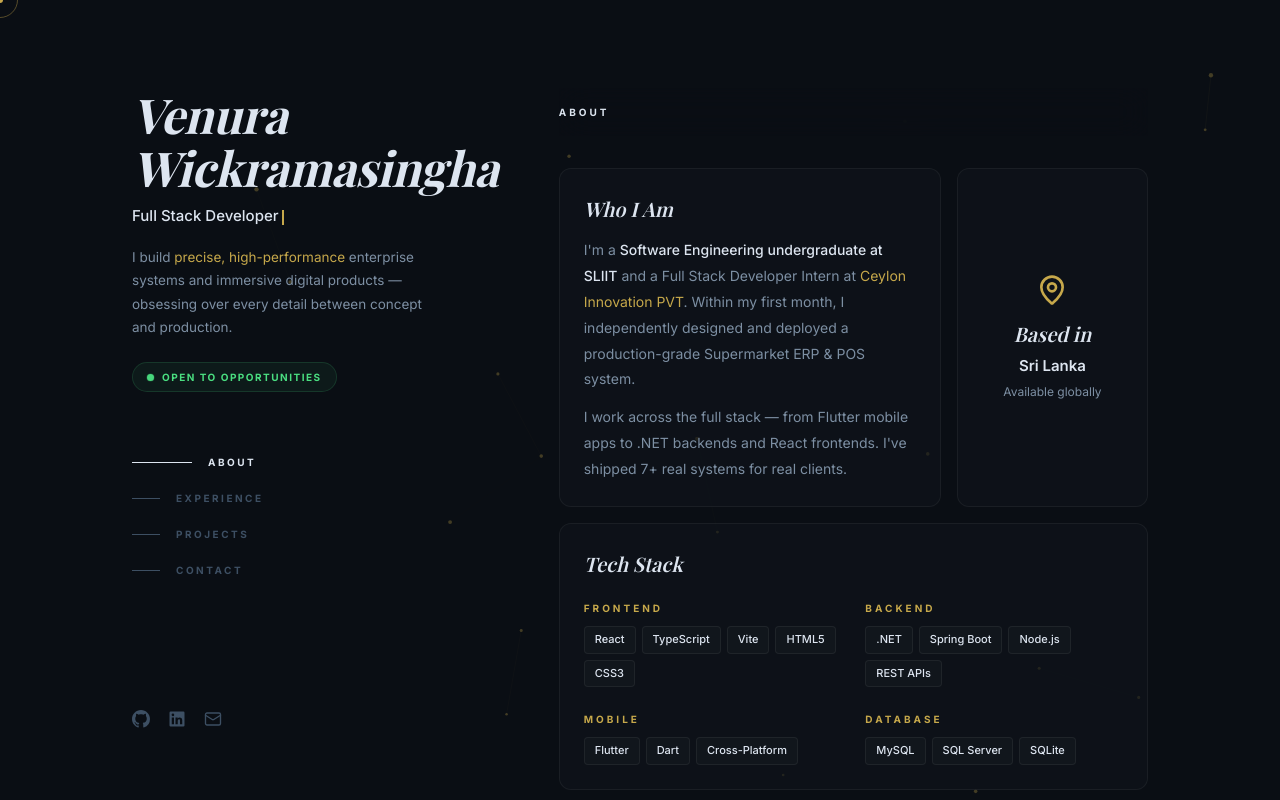
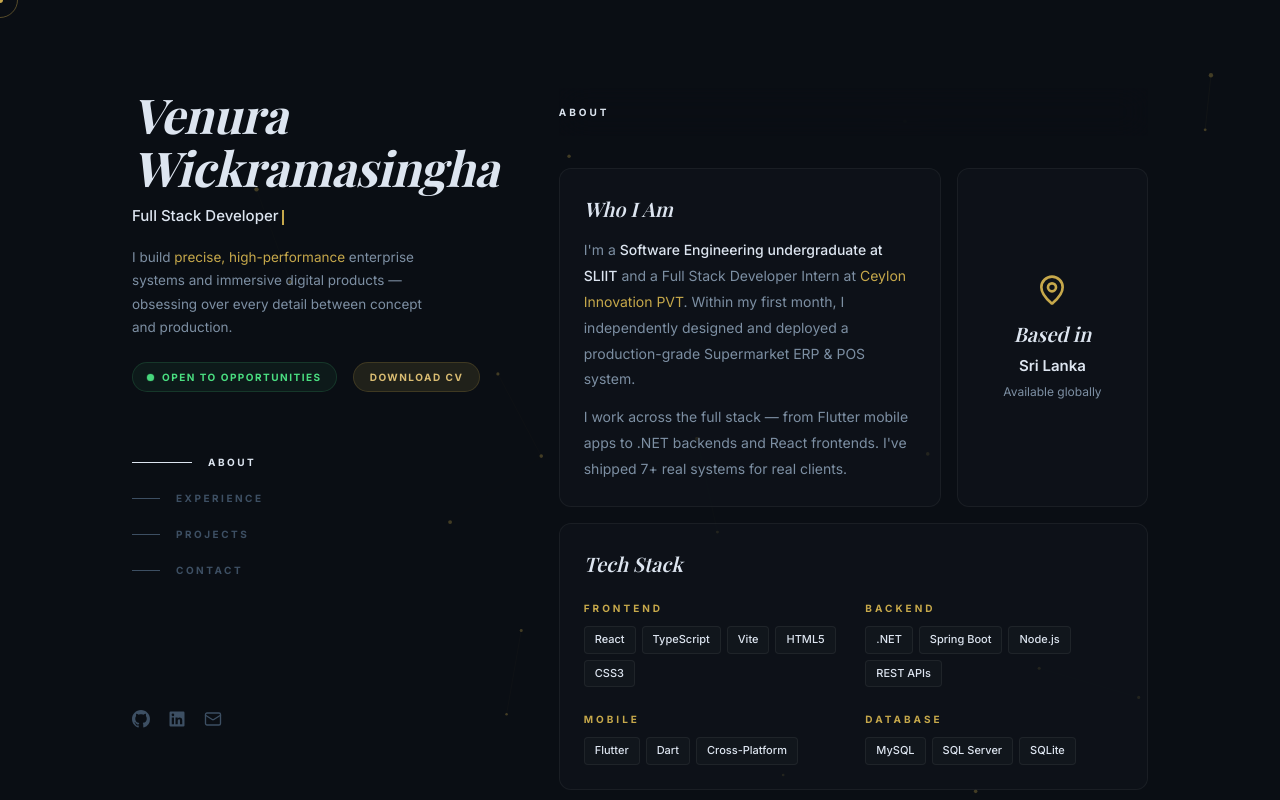
Before and after one commit to Venura2003/My_portfolly, a React (Vite) app: page / in a window 1280 px wide. Shown: the top 800 px of the page. Built offline with nearby package versions, Linux system fonts and the light colour scheme; a web font is replaced by a local one.

Commit message:
Add Download CV CTA to Hero section

```diff
--- a/src/App.jsx
+++ b/src/App.jsx
@@ -556,9 +556,13 @@ export default function App() {
               enterprise systems and immersive digital products — obsessing over every detail between concept and production.
             </p>
 
+            {/* Status & CTA */}
+            <div style={{
+              marginTop: '22px', display: 'flex', alignItems: 'center', gap: '16px', flexWrap: 'wrap'
+            }}>
               {/* Status badge */}
               <div style={{
-              marginTop: '22px', display: 'inline-flex', alignItems: 'center',
+                display: 'inline-flex', alignItems: 'center',
                 gap: '8px', padding: '6px 14px',
                 background: 'rgba(74,222,128,0.06)',
                 border: '1px solid rgba(74,222,128,0.15)',
@@ -572,6 +576,31 @@ export default function App() {
                 <span style={{ fontSize: '10px', fontWeight: 700, letterSpacing: '1.5px', color: '#4ade80' }}>
                   OPEN TO OPPORTUNITIES
                 </span>
+              </div>
+
+              {/* Download CV CTA */}
+              <a
+                href="/cv.html"
+                target="_blank"
+                style={{
+                  display: 'inline-flex', alignItems: 'center', gap: '6px',
+                  padding: '6px 16px', background: 'var(--gold-dim)',
+                  border: '1px solid var(--gold-line)', borderRadius: '999px',
+                  color: 'var(--gold-light)', fontSize: '10px', fontWeight: 700,
+                  letterSpacing: '1.5px', textDecoration: 'none', transition: 'all 0.2s ease',
+                  textTransform: 'uppercase'
+                }}
+                onMouseEnter={e => {
+                  e.currentTarget.style.background = 'var(--gold)';
+                  e.currentTarget.style.color = '#000';
+                }}
+                onMouseLeave={e => {
+                  e.currentTarget.style.background = 'var(--gold-dim)';
+                  e.currentTarget.style.color = 'var(--gold-light)';
+                }}
+              >
+                Download CV
+              </a>
             </div>
 
             {/* Navigation */}
```
Lines whose indentation alone changed are shown as unchanged.
